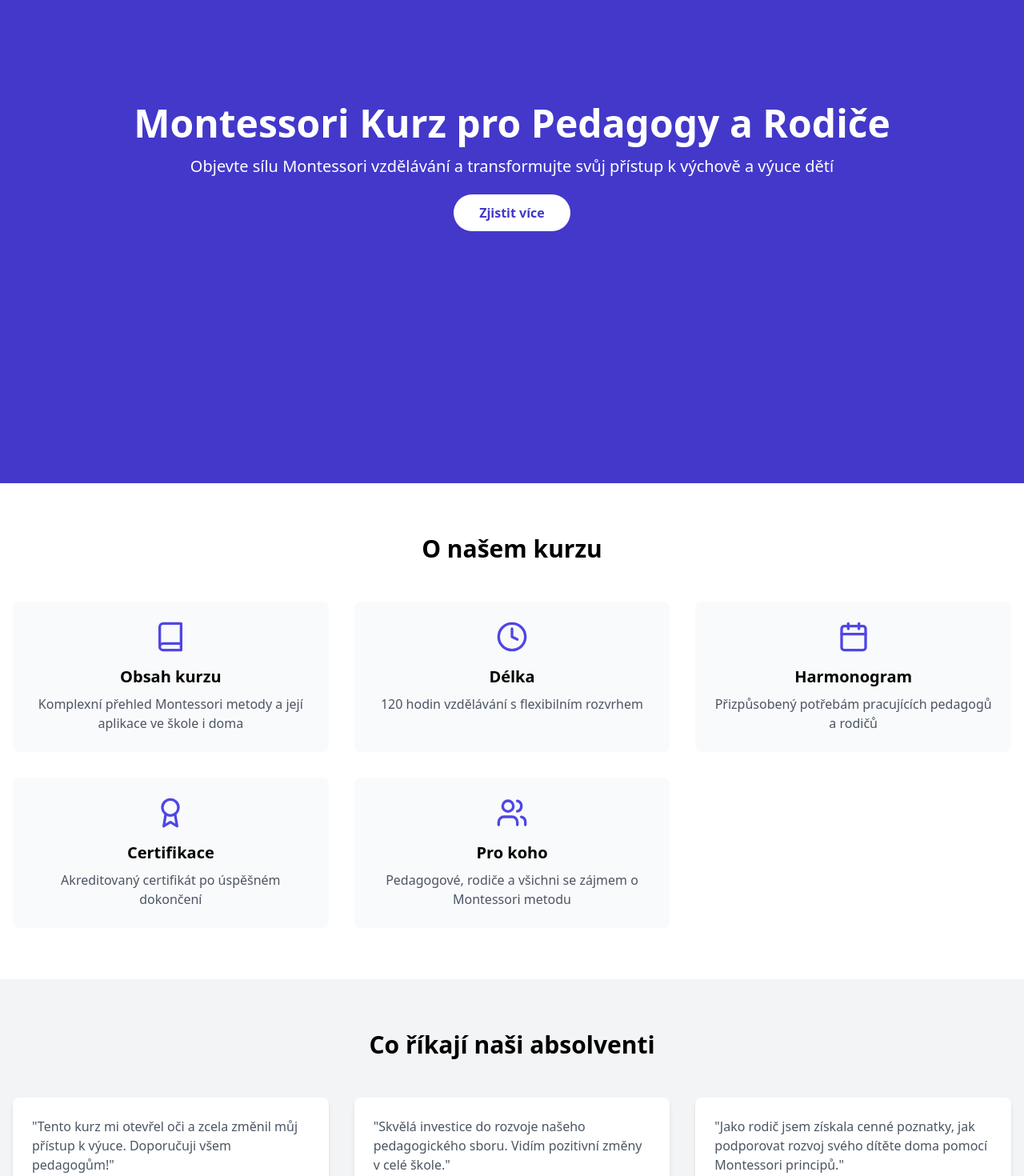
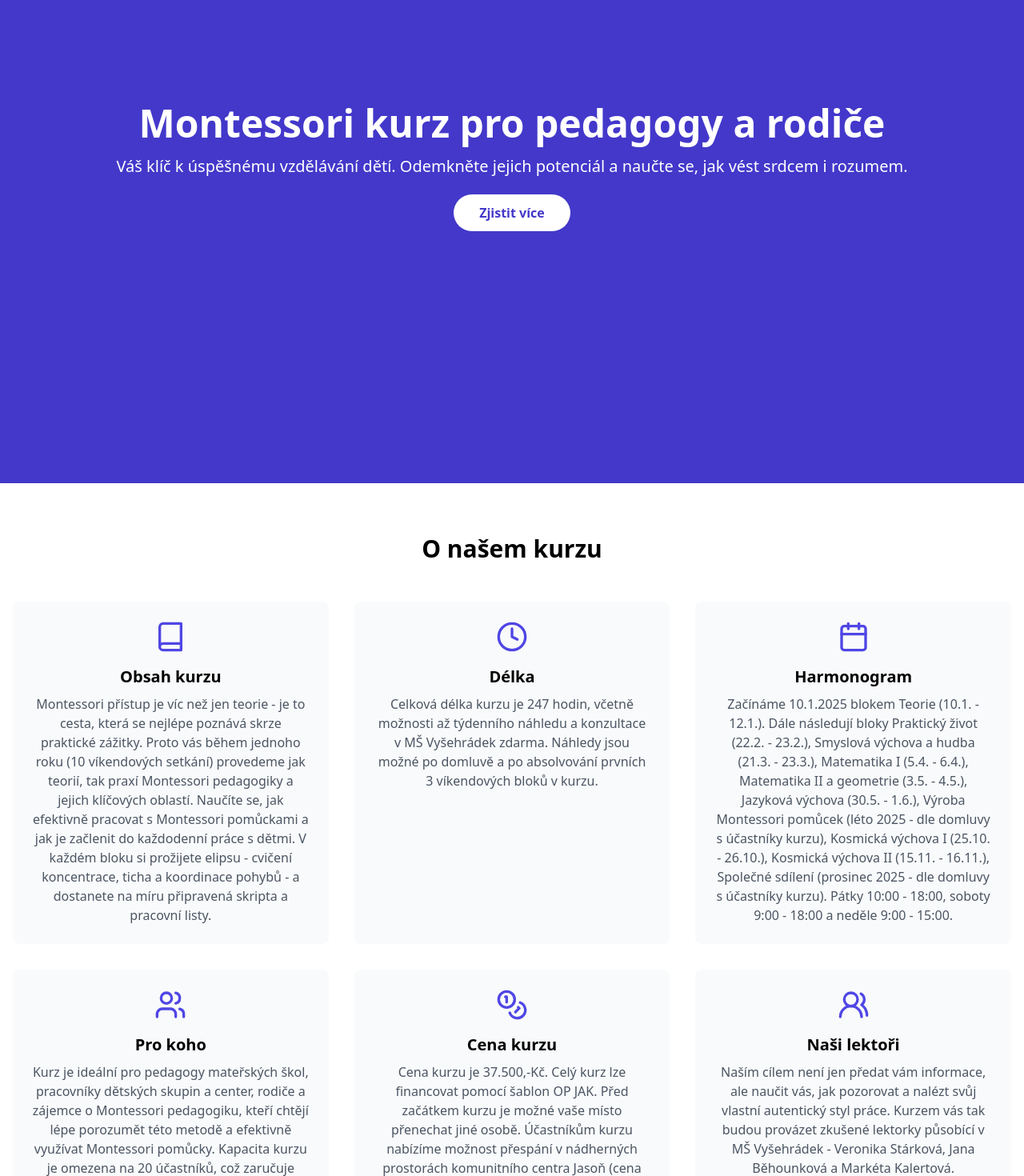
Before and after one commit to adigot/kurzy-land-email, a React (Vite) app: page / in a window 1280 px wide. Shown: the part 260-1730 px from the top of the page at 80% size. Built offline with nearby package versions, Linux system fonts and the light colour scheme.

Commit message:
Doplneni obsahu

```diff
--- a/index.html
+++ b/index.html
@@ -4,8 +4,8 @@
     <meta charset="UTF-8" />
     <link rel="icon" type="image/svg+xml" href="/vite.svg" />
     <meta name="viewport" content="width=device-width, initial-scale=1.0" />
-    <title>Montessori Kurz pro Pedagogy</title>
-    <meta name="description" content="Objevte sílu Montessori vzdělávání a transformujte svůj přístup k výuce s naším akreditovaným kurzem pro pedagogy." />
+    <title>Montessori kurz pro pedagogy a rodiče</title>
+    <meta name="description" content="Odemkněte potenciál dětí díky Montessori přístupu – naučte se, jak vést srdcem i rozumem." />
   </head>
   <body>
     <div id="root"></div>
--- a/src/components/CourseInfo.tsx
+++ b/src/components/CourseInfo.tsx
@@ -1,5 +1,5 @@
 import React from 'react';
-import { Book, Clock, Calendar, Award, Users } from 'lucide-react';
+import { Book, Clock, Calendar, Award, Users, Users2, Coins } from 'lucide-react';
 
 const CourseInfo = () => {
   return (
@@ -7,11 +7,12 @@ const CourseInfo = () => {
       <div className="container mx-auto px-4">
         <h2 className="text-3xl font-semibold text-center mb-12">O našem kurzu</h2>
         <div className="grid grid-cols-1 md:grid-cols-2 lg:grid-cols-3 gap-8">
-          <InfoCard icon={<Book />} title="Obsah kurzu" description="Komplexní přehled Montessori metody a její aplikace ve škole i doma" />
-          <InfoCard icon={<Clock />} title="Délka" description="120 hodin vzdělávání s flexibilním rozvrhem" />
-          <InfoCard icon={<Calendar />} title="Harmonogram" description="Přizpůsobený potřebám pracujících pedagogů a rodičů" />
-          <InfoCard icon={<Award />} title="Certifikace" description="Akreditovaný certifikát po úspěšném dokončení" />
-          <InfoCard icon={<Users />} title="Pro koho" description="Pedagogové, rodiče a všichni se zájmem o Montessori metodu" />
+          <InfoCard icon={<Book />} title="Obsah kurzu" description="Montessori přístup je víc než jen teorie - je to cesta, která se nejlépe poznává skrze praktické zážitky. Proto vás během jednoho roku (10 víkendových setkání) provedeme jak teorií, tak praxí Montessori pedagogiky a jejich klíčových oblastí. Naučíte se, jak efektivně pracovat s Montessori pomůckami a jak je začlenit do každodenní práce s dětmi. V každém bloku si prožijete elipsu - cvičení koncentrace, ticha a koordinace pohybů - a dostanete na míru připravená skripta a pracovní listy." />
+          <InfoCard icon={<Clock />} title="Délka" description="Celková délka kurzu je 247 hodin, včetně možnosti až týdenního náhledu a konzultace v MŠ Vyšehrádek zdarma. Náhledy jsou možné po domluvě a po absolvování prvních 3 víkendových bloků v kurzu." />
+          <InfoCard icon={<Calendar />} title="Harmonogram" description="Začínáme 10.1.2025 blokem Teorie (10.1. - 12.1.). Dále následují bloky Praktický život (22.2. - 23.2.), Smyslová výchova a hudba (21.3. - 23.3.), Matematika I (5.4. - 6.4.), Matematika II a geometrie (3.5. - 4.5.), Jazyková výchova (30.5. - 1.6.), Výroba Montessori pomůcek (léto 2025 - dle domluvy s účastníky kurzu), Kosmická výchova I (25.10. - 26.10.), Kosmická výchova II (15.11. - 16.11.), Společné sdílení (prosinec 2025 - dle domluvy s účastníky kurzu). Pátky 10:00 - 18:00, soboty 9:00 - 18:00 a neděle 9:00 - 15:00." />
+          <InfoCard icon={<Users />} title="Pro koho" description="Kurz je ideální pro pedagogy mateřských škol, pracovníky dětských skupin a center, rodiče a zájemce o Montessori pedagogiku, kteří chtějí lépe porozumět této metodě a efektivně využívat Montessori pomůcky. Kapacita kurzu je omezena na 20 účastníků, což zaručuje individuální přístup a prostor pro sdílení zkušeností." />
+          <InfoCard icon={<Coins />} title="Cena kurzu" description="Cena kurzu je 37.500,-Kč. Celý kurz lze financovat pomocí šablon OP JAK. Před začátkem kurzu je možné vaše místo přenechat jiné osobě. Účastníkům kurzu nabízíme možnost přespání v nádherných prostorách komunitního centra Jasoň (cena 300 Kč/noc, k dispozici kuchyňka, sprcha i lehátka)." />
+          <InfoCard icon={<Users2 />} title="Naši lektoři" description="Naším cílem není jen předat vám informace, ale naučit vás, jak pozorovat a nalézt svůj vlastní autentický styl práce. Kurzem vás tak budou provázet zkušené lektorky působící v MŠ Vyšehrádek - Veronika Stárková, Jana Běhounková a Markéta Kalertová." />
         </div>
       </div>
     </section>
--- a/src/components/Footer.tsx
+++ b/src/components/Footer.tsx
@@ -8,7 +8,7 @@ const Footer = () => {
         <div className="flex flex-col md:flex-row justify-between items-center">
           <div className="flex items-center mb-4 md:mb-0">
             <GraduationCap className="h-8 w-8 text-indigo-400 mr-2" />
-            <span className="text-xl font-semibold">Montessori Kurz</span>
+            <span className="text-xl font-semibold">MyMo svět - kurzy</span>
           </div>
           <nav>
             <ul className="flex space-x-6">
@@ -19,7 +19,7 @@ const Footer = () => {
           </nav>
         </div>
         <div className="mt-8 text-center text-gray-400 text-sm">
-          &copy; {new Date().getFullYear()} Montessori Kurz. Všechna práva vyhrazena.
+          &copy; {new Date().getFullYear()} MyMo svět s.r.o.. Všechna práva vyhrazena.
         </div>
       </div>
     </footer>
--- a/src/components/Header.tsx
+++ b/src/components/Header.tsx
@@ -21,7 +21,7 @@ const Header = () => {
       <div className="container mx-auto px-4 h-full flex justify-between items-center">
         <div className="flex items-center">
           <GraduationCap className="h-8 w-8 text-indigo-600 mr-2" />
-          <span className="text-xl font-semibold text-gray-800">Montessori Kurz</span>
+          <span className="text-xl font-semibold text-gray-800">MyMo svět - kurzy</span>
         </div>
         <nav>
           <ul className="flex space-x-6">
--- a/src/components/Hero.tsx
+++ b/src/components/Hero.tsx
@@ -18,8 +18,8 @@ const Hero = () => {
   return (
     <section id="hero" className="bg-indigo-700 text-white min-h-screen flex items-center">
       <div className="container mx-auto px-4 text-center">
-        <h1 className="text-4xl md:text-5xl font-bold mb-4">Montessori Kurz pro Pedagogy a Rodiče</h1>
-        <p className="text-xl mb-8">Objevte sílu Montessori vzdělávání a transformujte svůj přístup k výchově a výuce dětí</p>
+        <h1 className="text-4xl md:text-5xl font-bold mb-4">Montessori kurz pro pedagogy a rodiče</h1>
+        <p className="text-xl mb-8">Váš klíč k úspěšnému vzdělávání dětí. Odemkněte jejich potenciál a naučte se, jak vést srdcem i rozumem.</p>
         <a
           href="#course-info"
           onClick={(e) => {
--- a/src/components/Testimonials.tsx
+++ b/src/components/Testimonials.tsx
@@ -7,19 +7,19 @@ const Testimonials = () => {
         <h2 className="text-3xl font-semibold text-center mb-12">Co říkají naši absolventi</h2>
         <div className="grid grid-cols-1 md:grid-cols-2 lg:grid-cols-3 gap-8">
           <TestimonialCard
-            name="Jana Nováková"
+            name="Slávka"
             role="Učitelka MŠ"
-            content="Tento kurz mi otevřel oči a zcela změnil můj přístup k výuce. Doporučuji všem pedagogům!"
+            content="Ráda bych vám touto cestou ještě jednou poděkovala, že jsem mohla Montessori kurz absolvovat právě u vás. Skripta, která jste pro nás v průběhu roku měly připravené, využívám pokaždé, když ve školce zařazuji novou aktivitu. Děkuji za umožnění fotografování aktivit ve vaší školce a nafocení postupu ukázky daných aktivit. Děkuji za váš lidský přístup, za nadšení, s kterým tuto práci prožíváte a předáváte dál."
           />
           <TestimonialCard
-            name="Petr Svoboda"
-            role="Ředitel ZŠ"
-            content="Skvělá investice do rozvoje našeho pedagogického sboru. Vidím pozitivní změny v celé škole."
+            name="Petra"
+            role="Maminka 2 dětí"
+            content="Věděla jsem, že dětem chci dát příležitost k objevování a zkoumání světa jejich vlastním tempem, neměla jsem k tomu ale dostatečné nástroje a ani si nebyla jistá, jak k tomu v praxi přistoupit. Na kurzu jsem získala nejen obrovskou spoustu inspirace na to, co jim nabídnout, ale hlavně také jak, aby je to opravdu zaujalo, přirozeně a hravě. Navíc mi kurz poskytl prostor pro sebereflexi a ujasnění si vlastních priorit ve výchově. Odnesla jsem si z něj klidnější a více respektující přístup, který dětem umožňuje přirozený růst. Doporučuji nejen všem maminkám, které chtějí své děti podpořit v jejich přirozeném vývoji."
           />
           <TestimonialCard
-            name="Martina Dvořáková"
-            role="Rodič"
-            content="Jako rodič jsem získala cenné poznatky, jak podporovat rozvoj svého dítěte doma pomocí Montessori principů."
+            name="Renata"
+            role="Učitelka v jesličkách"
+            content="Velké poděkování za úžasný kurz, který byl již 10. Veru, Jani, Markétko - jste inspirativní ženy, které do tohoto kurzu daly víc než je možné. Vaše energie, ochota, pokora a láska, se kterou tuto práci děláte, je nevyčerpatelná. Přeji vám mnoho dalších úspěchů a ještě jednou děkuji. Jsem ráda, že jsem byla součástí tohoto kurzu."
           />
         </div>
       </div>
```
